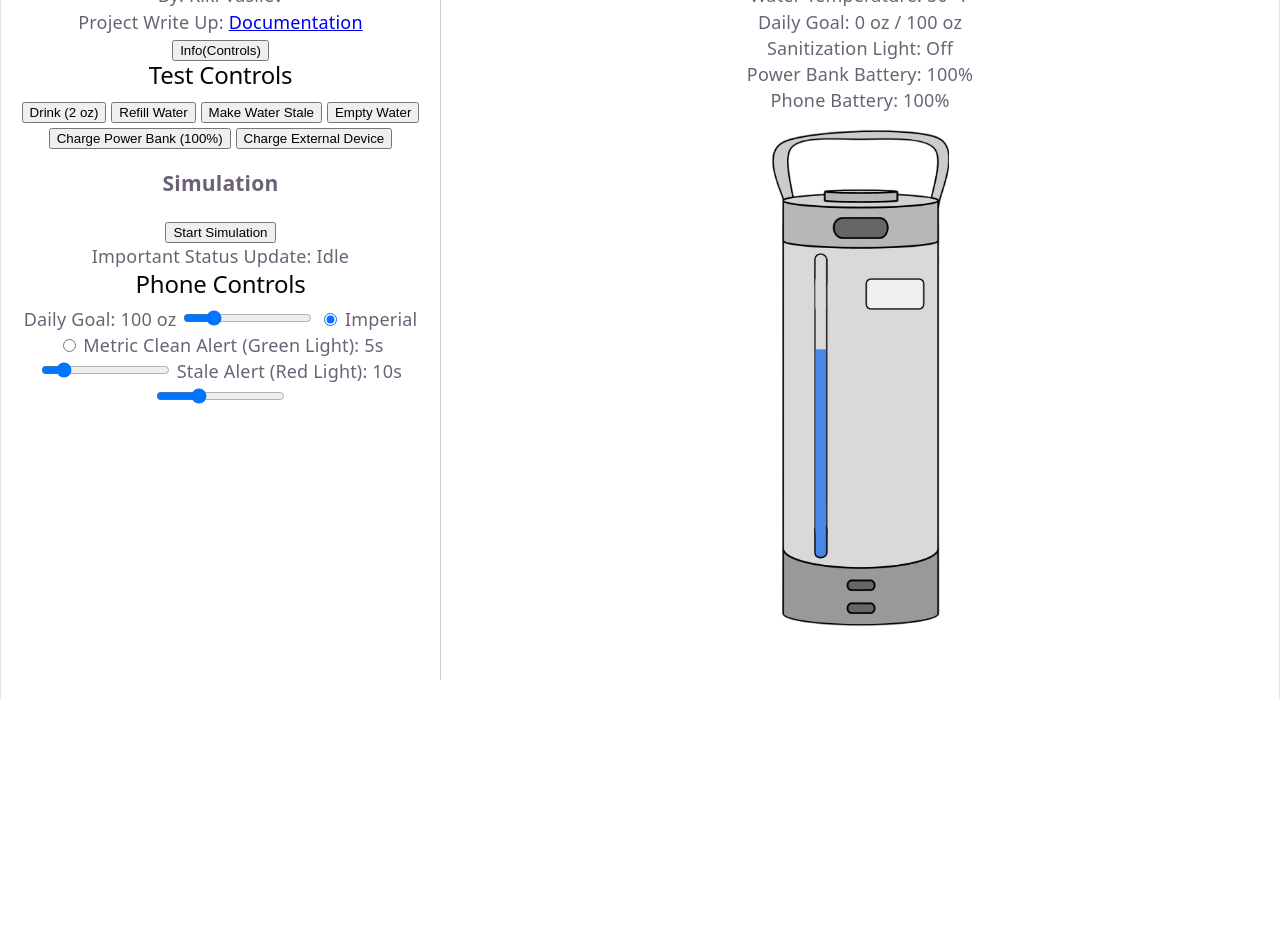
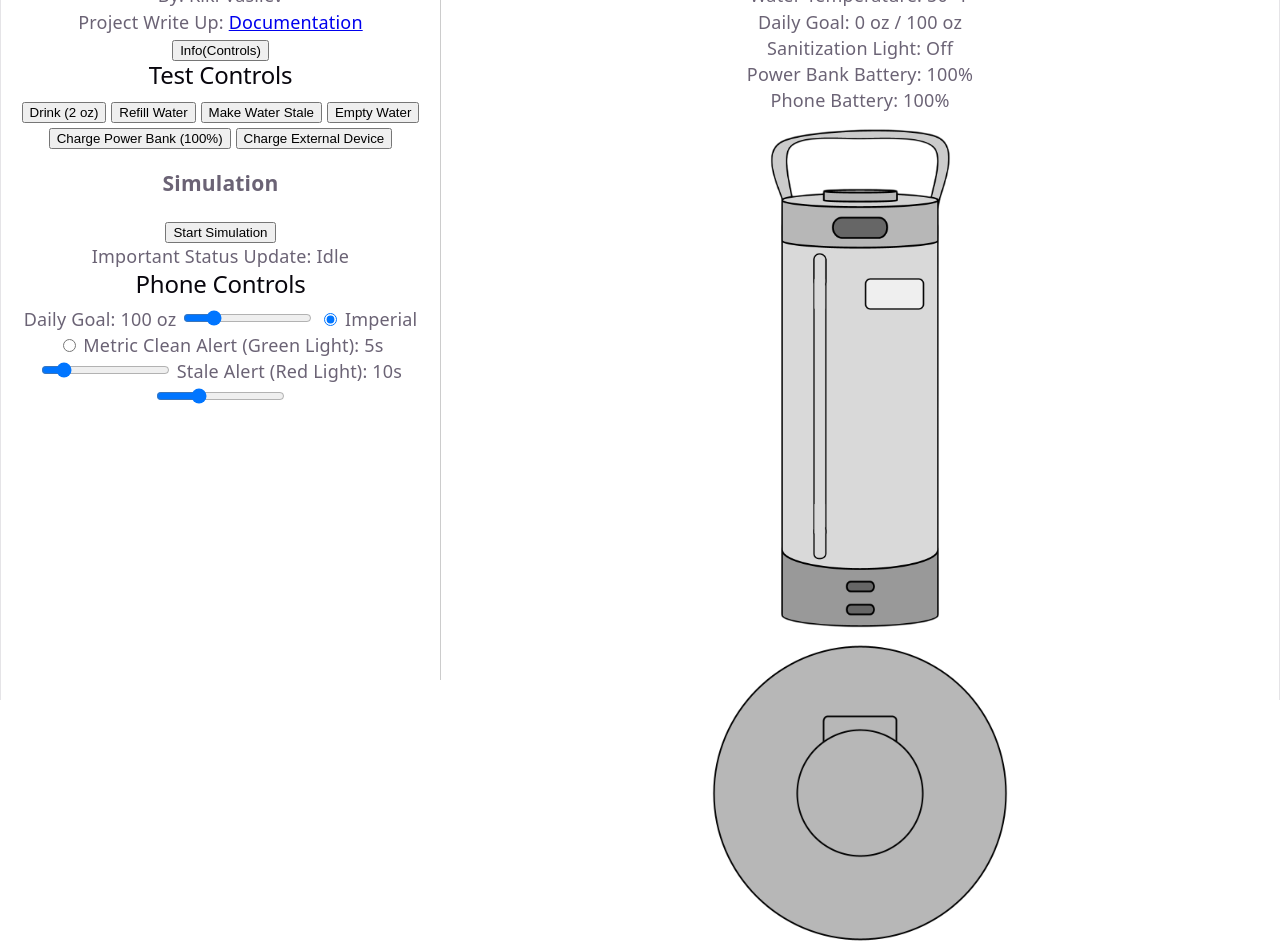
Before and after one commit to vasilevk33/vasilev-project-1, a Svelte app: page / in a window 1280 px wide. Shown: the part 100-1043 px from the top of the page. Before the commit the page ends 800 px from the top, so only its background shows below. Built offline with nearby package versions, Linux system fonts and the light colour scheme.

Commit message:
Add top of lid sketch

```diff
--- a/src/App.svelte
+++ b/src/App.svelte
@@ -242,7 +242,8 @@
     <section class="display-section">
       <h2>Water Bottle Display</h2>
       <WaterBottleUI {displayWaterAmount} {displayWaterTemp} {displayWaterGoal} {displayWaterConsumedToday} {maxWaterCapacity} {sanitizationStatus} {powerBankBatteryPercentage} {waterIsStale} {volumeUnit} {tempUnit} {phoneBatteryPercentage}/>
-      <img class="bottle-sketch" src="WaterBottleSketch.png" alt="Water Bottle Sketch">
+      <img class="bottle-sketch" src="WaterBottleSketchNew.png" alt="Water Bottle Sketch">
+      <img class="bottle-lid" src="WaterBottleLidSketch.png" alt="Water Bottle Lid Sketch">
     </section>
   </div>
 </div>
@@ -279,4 +280,10 @@
     object-fit: contain;
     margin-top: 15px;
   }
+  .bottle-lid {
+    max-height: 300px;
+    width: auto;
+    object-fit: contain;
+    margin-top: 15px;
+  }
 </style>
```
Also changed, not shown: public/WaterBottleLidSketch.png (added), public/WaterBottleSketchNew.png (added).
